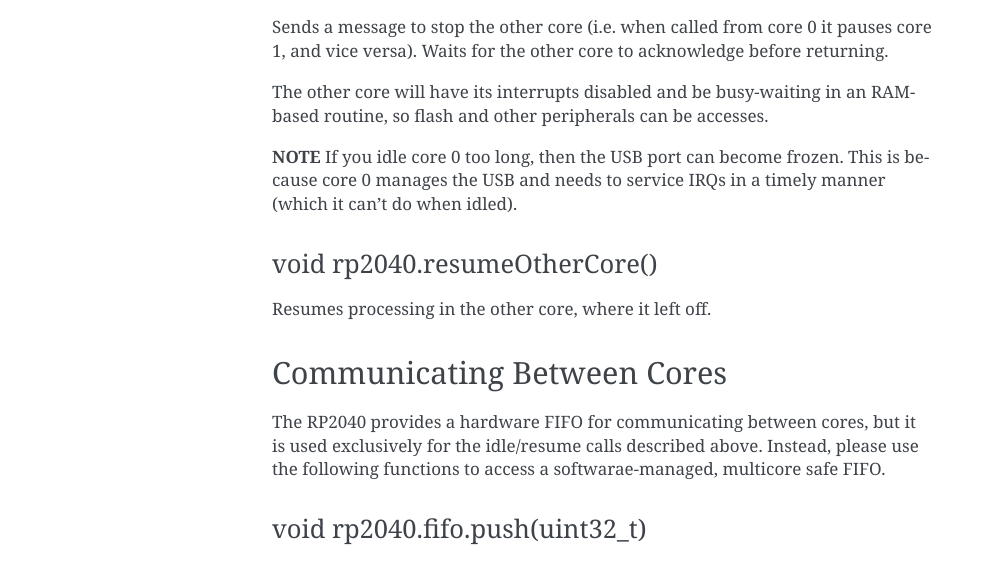
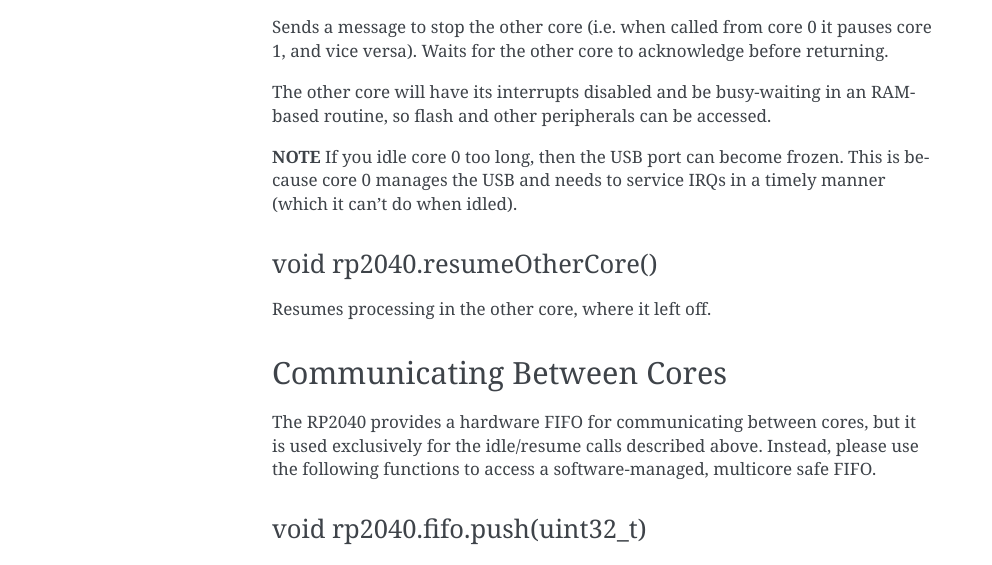
Before and after one commit to earlephilhower/arduino-pico, a Sphinx documentation site: the page built from docs/multicore.rst, in a window 1280 px wide. Shown: the part 628-1193 px from the top of the page, without its empty margins (148-1140 px from the left). Built offline with Sphinx 7.4.7, drawn with Linux system fonts in a browser that asks for light colours; pages that are not in the unit, such as notebooks, are missing from menus.

Commit message:
Update multicore.rst
Fix some typos

```diff
--- a/docs/multicore.rst
+++ b/docs/multicore.rst
@@ -30,7 +30,7 @@
 before returning.
 
 The other core will have its interrupts disabled and be busy-waiting in
-an RAM-based routine, so flash and other peripherals can be accesses.
+an RAM-based routine, so flash and other peripherals can be accessed.
 
 **NOTE** If you idle core 0 too long, then the USB port can become frozen.
 This is because core 0 manages the USB and needs to service IRQs in a
@@ -46,7 +46,7 @@
 
 The RP2040 provides a hardware FIFO for communicating between cores, but it
 is used exclusively for the idle/resume calls described above.  Instead, please
-use the following functions to access a softwarae-managed, multicore safe
+use the following functions to access a software-managed, multicore safe
 FIFO.
 
 void rp2040.fifo.push(uint32_t)
```
